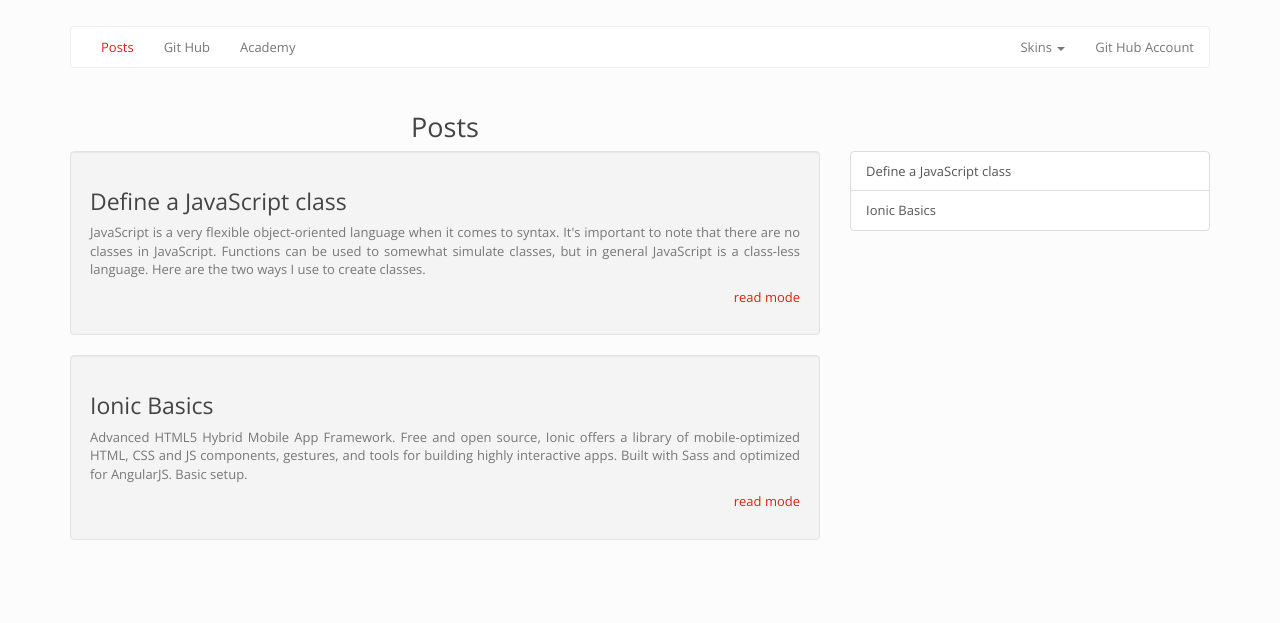
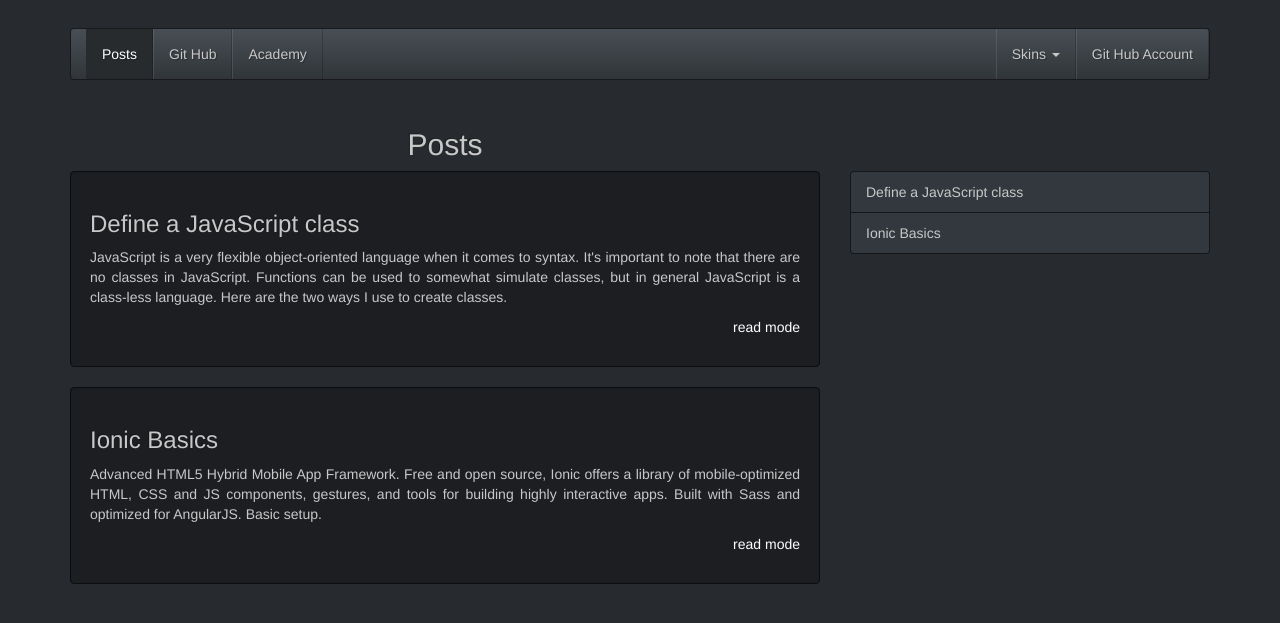
Before and after one commit to donvercety/donvercety.github.io, a Jekyll site: the page built from index.html, in a window 1280 px wide. Shown: the top 623 px of the page. Built offline with Jekyll 4.4.1, drawn with Linux system fonts in a browser that asks for light colours; nearby versions of some CDN libraries.

Commit message:
Update head.html
default style changed

```diff
--- a/_includes/head.html
+++ b/_includes/head.html
@@ -6,7 +6,7 @@
 	<link rel="alternate" type="application/atom+xml" title="{{ site.title }}" href="{{ "/feed.xml" | prepend: site.baseurl | prepend: site.url }}" />
 
 	<link rel="stylesheet" href="https://maxcdn.bootstrapcdn.com/bootstrap/3.3.1/css/bootstrap.min.css" />
-	<link rel="stylesheet" type="text/css" href="{{ "/css/bootstrap.simplex.css" | prepend: site.baseurl | prepend: site.url }}" id="style"/>
+	<link rel="stylesheet" type="text/css" href="{{ "/css/bootstrap.slate.css" | prepend: site.baseurl | prepend: site.url }}" id="style"/>
 	<link rel="stylesheet" href="{{ "/css/style.css" | prepend: site.baseurl | prepend: site.url }}"/>
 	<title>Coding Stuff</title>
 </head>
```
